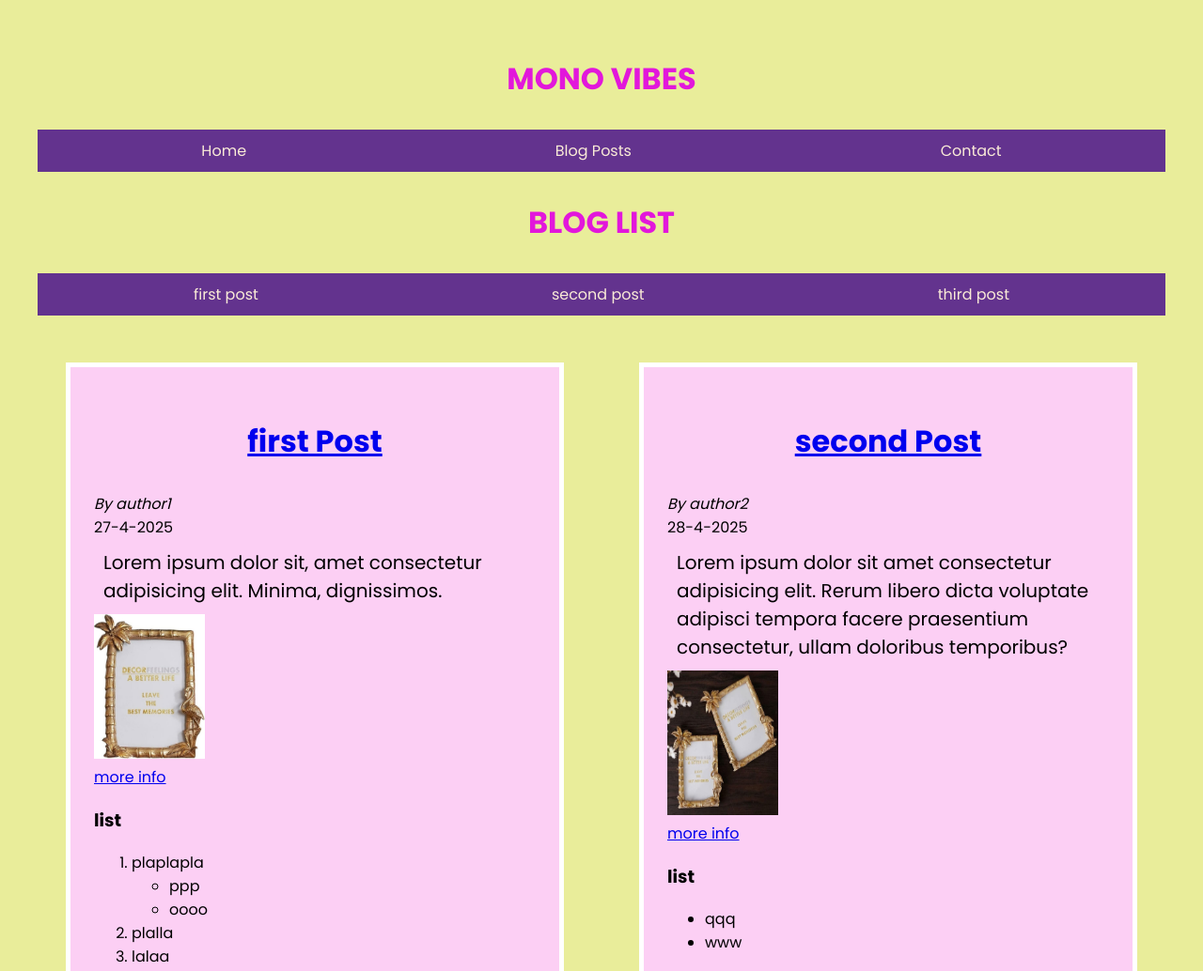
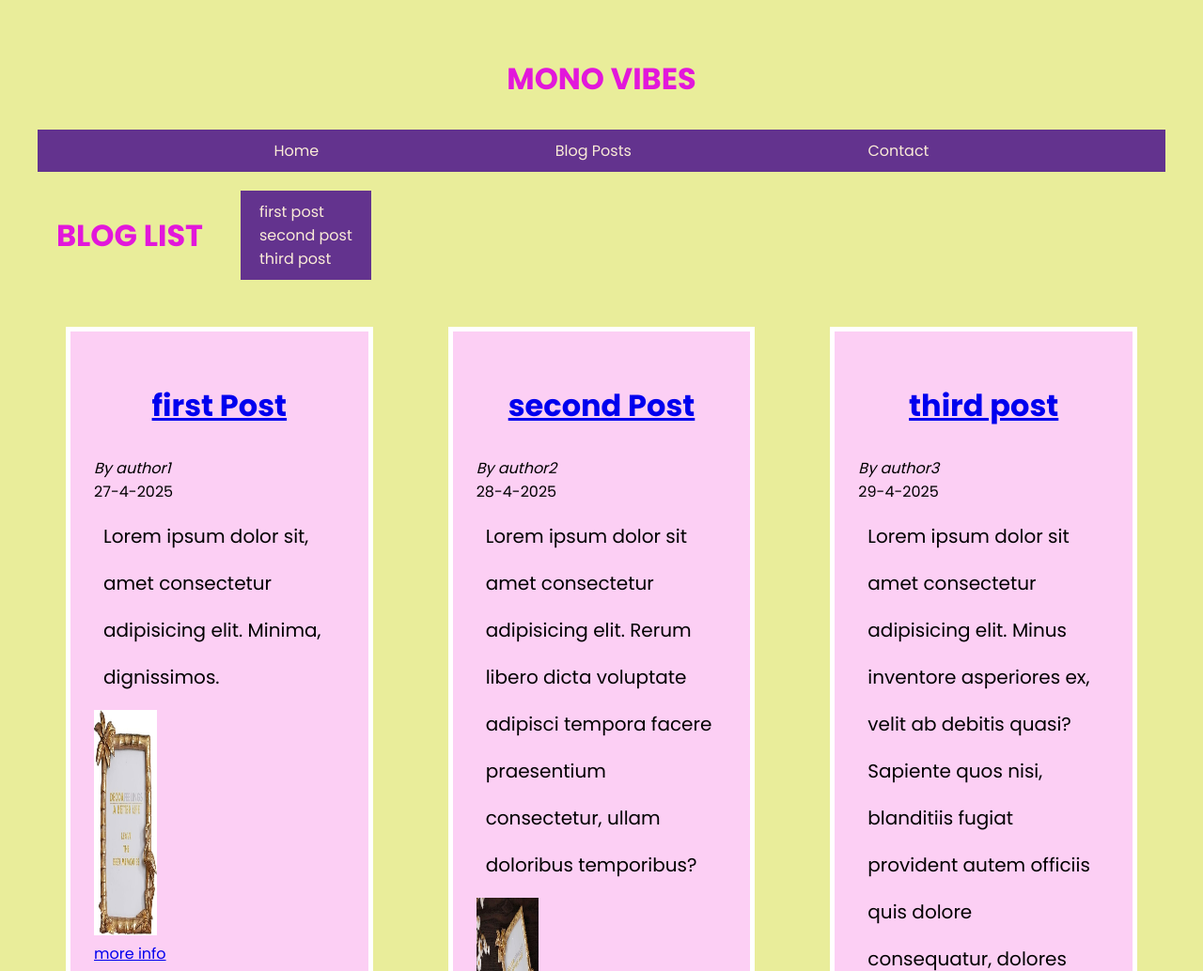
Before and after one commit to lobnaelemary/html-1, a plain HTML site: page blog.html in a window 1280 px wide. Shown: the top 1034 px of the page at 94% size. Drawn offline with Linux system fonts and the light colour scheme.

Commit message:
second task in css with edit .nav-list

```diff
--- a/blog.html
+++ b/blog.html
@@ -12,7 +12,6 @@
 <body>
     <header>
         <h1> MONO VIBES </h1>
-
         <nav>
             <ul>
                 <li> <a href="index.html"> Home </a> </li>
@@ -21,6 +20,7 @@
             </ul>
         </nav>
 
+        <div class="nav-list">
             <h1> BLOG LIST </h1>
             <nav>
                 <ul>
@@ -29,6 +29,7 @@
                     <li> <a href="#third-post"> third post </a> </li>
                 </ul>
             </nav>
+        </div>
     </header>
 
     <section class="blog-list" >
@@ -41,7 +42,7 @@
                 <img src="pic 1.jpg" alt="pictuer for first post" width="25%" height="25%">
                 <br>
                 <a href="www.aaa.com"> more info </a>
-                <H3>list</H3>
+                <h3>list</h3>
                 <ol>
                     <li> plaplapla</li>
                     <ul>
@@ -61,7 +62,7 @@
             <img src="pic 2.jpg" alt="pictuer for second post" width="25%" height="25%">
             <br>
             <a href="www.bbb.com"> more info </a>
-            <H3>list</H3>
+            <h3>list</h3>
             <ul>
                 <li> qqq</li>
                 <li> www </li>
@@ -76,7 +77,7 @@
             <img src="pic 3.jpg" alt="pictuer for third post" width="25%" height="25%">
             <br>
             <a href="www.ccc.com"> more info </a>
-            <H3>list</H3>
+            <h3>list</h3>
             <ol>
                 <li> zzz</li>
                 <li> ccc </li>
--- a/style.css
+++ b/style.css
@@ -13,6 +13,8 @@
     text-align: initial;
     flex-direction: column;
     display: flex;
+    justify-content: space-evenly;
+    flex-wrap: wrap;
   }
 
   h1 {
@@ -39,7 +41,7 @@
     margin: 40px;
     background-color: #fccff4;
     flex:3;
-    min-width: 350px;
+    overflow: auto;
   }
 
   .blog-list {
@@ -48,18 +50,17 @@
     width:fit-content;
     flex-wrap: wrap;
     flex: 1;
-    min-width:250px;
   }
 
   p {
     font-size: 20px;
     margin: 10px;
-    line-height:normal;
+    line-height: 50px;
   }
 
   nav ul {
     display: flex;
-    justify-content:space-around;
+    justify-content:space-evenly;
     list-style:none;
     padding: 10px;
     margin: 10px;
@@ -72,6 +73,29 @@
     padding: 10px;
   }
 
+  nav ul li a:hover{
+    color:aqua;
+    cursor: pointer;
+    text-transform: capitalize;
+  }
+
+  .nav-list{
+    box-sizing:border-box;
+    display: flex;
+    align-items:center;
+  }
+
+  .nav-list h1 {
+    text-align:left;
+  }
+
+  .nav-list nav ul {
+    text-align:justify;
+    list-style:none;
+    display: list-item;
+    flex-direction: column;
+  }
+
   @media (max-width: 768px) {
     section {
       flex-direction: column;
```
Lines whose indentation alone changed are shown as unchanged.
